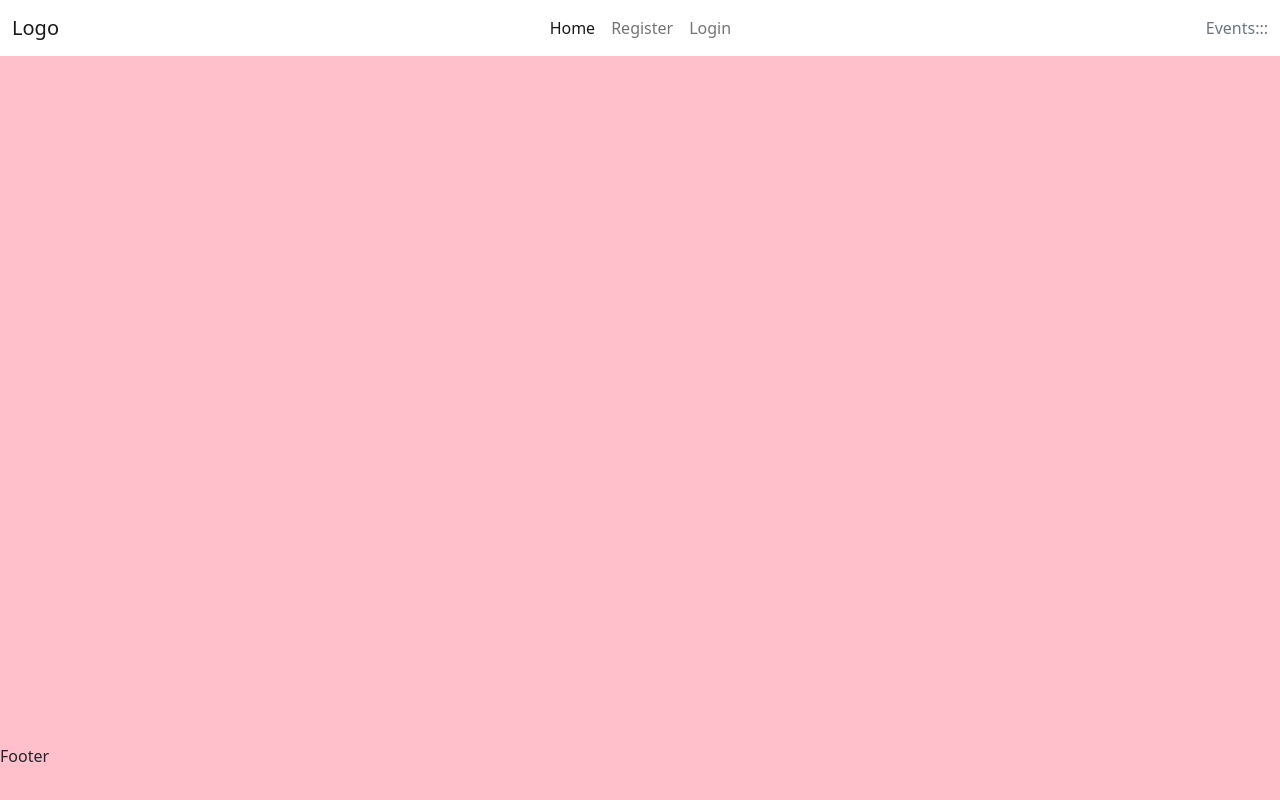
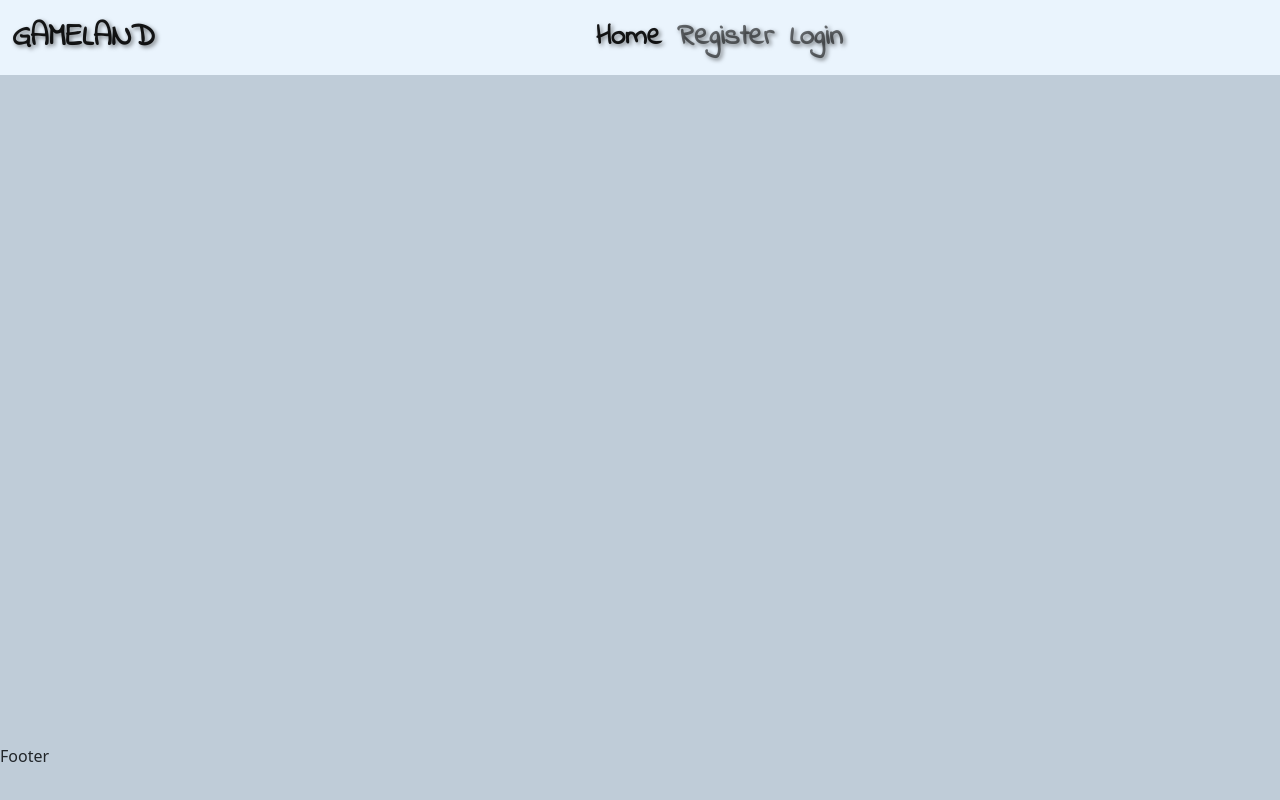
Before and after one commit to Karoskodev/Gameland, a Django app: page / in a window 1280 px wide. Run offline with Django 3.2, Linux system fonts and the light colour scheme; data that the repository does not hold is empty.

Commit message:
add style to navbar

```diff
--- a/static/css/style.css
+++ b/static/css/style.css
@@ -1,3 +1,23 @@
+/* navbar */
+
+.navbar {
+    background-color: #eaf4fd;
+}
+
+.navbar-brand {
+    font-family: 'Indie Flower', cursive;
+    font-size: 2rem;
+    font-weight: 800;
+    text-shadow: 2px 2px 4px rgba(0, 0, 0, 0.5);
+}
+
+.navbar-nav {
+    font-family: 'Indie Flower', cursive;
+    font-size: 1.8rem;
+    font-weight: bold;
+    text-shadow: 2px 2px 4px rgba(0, 0, 0, 0.5);
+}
+
 .tlac {
     background-color: blueviolet;
 }
@@ -7,5 +27,5 @@ form > ul {
 }
 
 .main-bg {
-    background-color: pink;
+    background-color: #bfccd8;
 }
--- a/templates/base.html
+++ b/templates/base.html
@@ -28,9 +28,9 @@
 
     <!-- Navigation -->
 
-    <nav class="navbar navbar-expand-lg navbar-light bg-white">
+    <nav class="navbar navbar-expand-lg navbar-light">
         <div class="container-fluid">
-            <a class="navbar-brand" href="{% url 'home' %}">Logo</a>
+            <a class="navbar-brand" href="{% url 'home' %}">GAMELAND</a>
             <button class="navbar-toggler" type="button" data-bs-toggle="collapse" data-bs-target="#navbarText"
                 aria-controls="navbarText" aria-expanded="false" aria-label="Toggle navigation">
                 <span class="navbar-toggler-icon"></span>
@@ -53,9 +53,6 @@
                     </li>
                     {% endif %}
                 </ul>
-                <span class="navbar-text text-muted">
-                    Events:::
-                </span>
             </div>
         </div>
     </nav>
```
